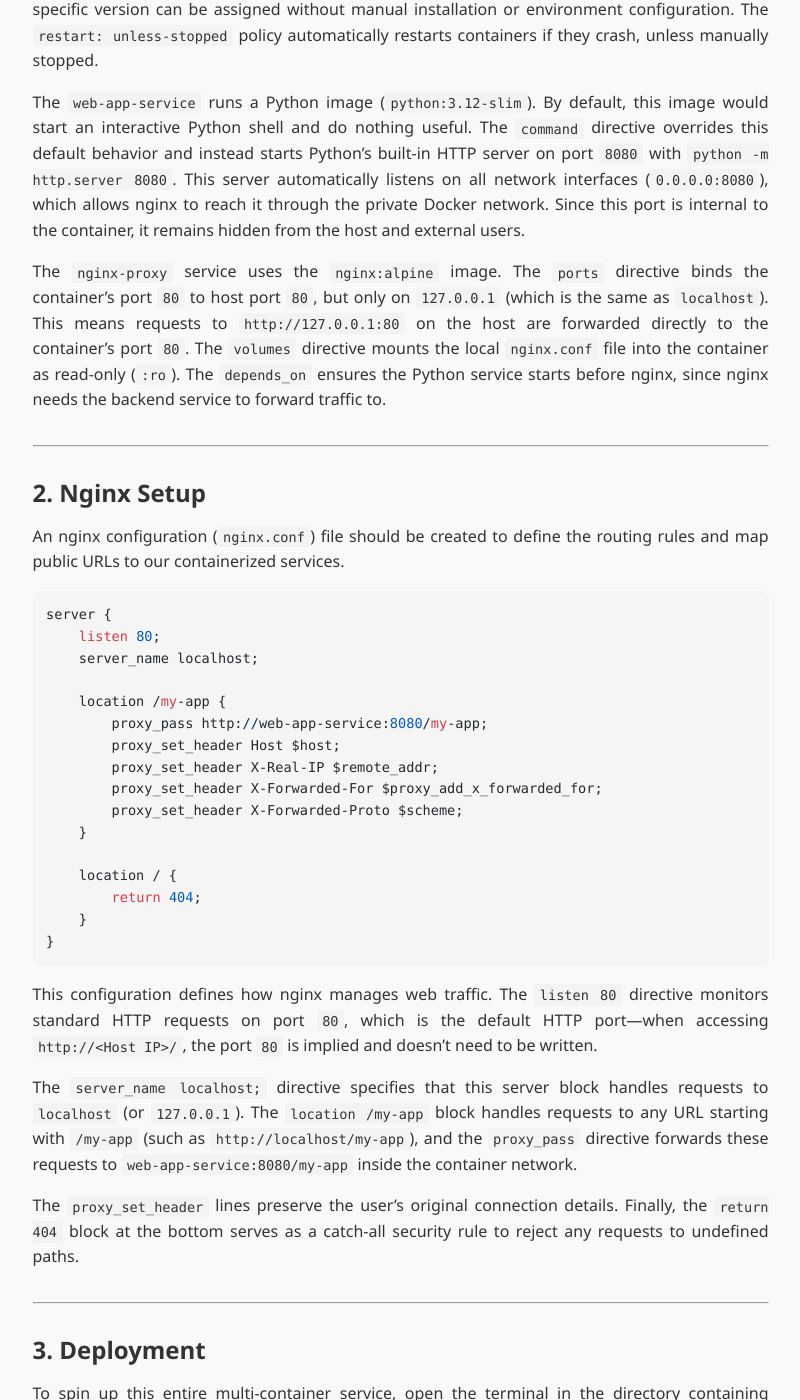
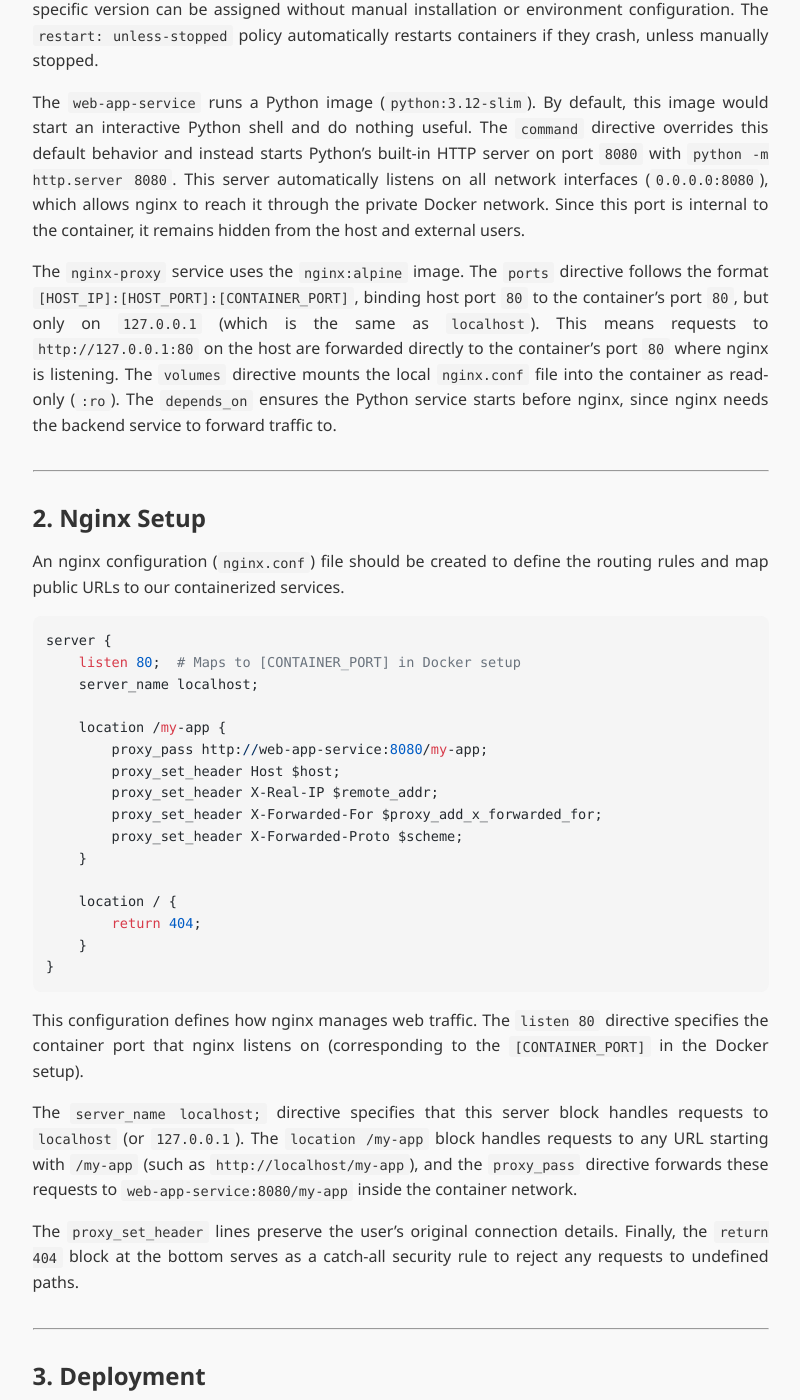
Before and after one commit to wyatthoho/wyatthoho.github.io, a Jekyll site: the page built from _notes/deploying-web-apps-via-nginx-and-docker.md, in a window 1280 px wide and 1400 px high, scrolled down 1844 px. Shown: the whole window, without its empty margins (232-1032 px from the left). Built offline with Jekyll 4.4.1, drawn with Linux system fonts in a browser that asks for light colours; nearby versions of some CDN libraries; some of the changed text lies outside the part shown.

Commit message:
Update nginx-proxy configuration details
Clarified nginx-proxy service configuration and request handling process.

````diff
--- a/_notes/deploying-web-apps-via-nginx-and-docker.md
+++ b/_notes/deploying-web-apps-via-nginx-and-docker.md
@@ -54,7 +54,7 @@
     image: nginx:alpine
     restart: unless-stopped
     ports:
-      - "127.0.0.1:80:80"
+      - "127.0.0.1:80:80"  # [HOST_IP]:[HOST_PORT]:[CONTAINER_PORT]
     volumes:
       - ./nginx.conf:/etc/nginx/conf.d/default.conf:ro
     depends_on:
@@ -66,7 +66,7 @@
 
 The `web-app-service` runs a Python image (`python:3.12-slim`). By default, this image would start an interactive Python shell and do nothing useful. The `command` directive overrides this default behavior and instead starts Python's built-in HTTP server on port `8080` with `python -m http.server 8080`. This server automatically listens on all network interfaces (`0.0.0.0:8080`), which allows nginx to reach it through the private Docker network. Since this port is internal to the container, it remains hidden from the host and external users.
 
-The `nginx-proxy` service uses the `nginx:alpine` image. The `ports` directive binds the container's port `80` to host port `80`, but only on `127.0.0.1` (which is the same as `localhost`). This means requests to `http://127.0.0.1:80` on the host are forwarded directly to the container's port `80`. The `volumes` directive mounts the local `nginx.conf` file into the container as read-only (`:ro`). The `depends_on` ensures the Python service starts before nginx, since nginx needs the backend service to forward traffic to.
+The `nginx-proxy` service uses the `nginx:alpine` image. The `ports` directive follows the format `[HOST_IP]:[HOST_PORT]:[CONTAINER_PORT]`, binding host port `80` to the container's port `80`, but only on `127.0.0.1` (which is the same as `localhost`). This means requests to `http://127.0.0.1:80` on the host are forwarded directly to the container's port `80` where nginx is listening. The `volumes` directive mounts the local `nginx.conf` file into the container as read-only (`:ro`). The `depends_on` ensures the Python service starts before nginx, since nginx needs the backend service to forward traffic to.
 
 ---
 
@@ -76,7 +76,7 @@
 
 ```nginx
 server {
-    listen 80;
+    listen 80;  # Maps to [CONTAINER_PORT] in Docker setup
     server_name localhost;
 
     location /my-app {
@@ -93,7 +93,7 @@
 }
 ```
 
-This configuration defines how nginx manages web traffic. The `listen 80` directive monitors standard HTTP requests on port `80`, which is the default HTTP port—when accessing `http://<Host IP>/`, the port `80` is implied and doesn't need to be written.
+This configuration defines how nginx manages web traffic. The `listen 80` directive specifies the container port that nginx listens on (corresponding to the `[CONTAINER_PORT]` in the Docker setup).
 
 The `server_name localhost;` directive specifies that this server block handles requests to `localhost` (or `127.0.0.1`). The `location /my-app` block handles requests to any URL starting with `/my-app` (such as `http://localhost/my-app`), and the `proxy_pass` directive forwards these requests to `web-app-service:8080/my-app` inside the container network.
 
@@ -141,7 +141,7 @@
 The Request Phase:
 
 1. The user navigates to `http://<HOST_IP>/my-app`.
-2. The host machine intercepts the traffic on port `80` and maps it directly into our `nginx-proxy` container.
+2. The host machine intercepts traffic on host port `80` (the default HTTP port, therefore omitted from URLs) and maps it directly to the container's port `80` in the `nginx-proxy` container.
 3. nginx reads the URL, matches it against `location /my-app`, and passes the payload over to `http://web-app-service:8080/my-app` inside the virtual network.
 4. The Python container receives the request because it is listening on all local interfaces (`0.0.0.0:8080`).
 
````
